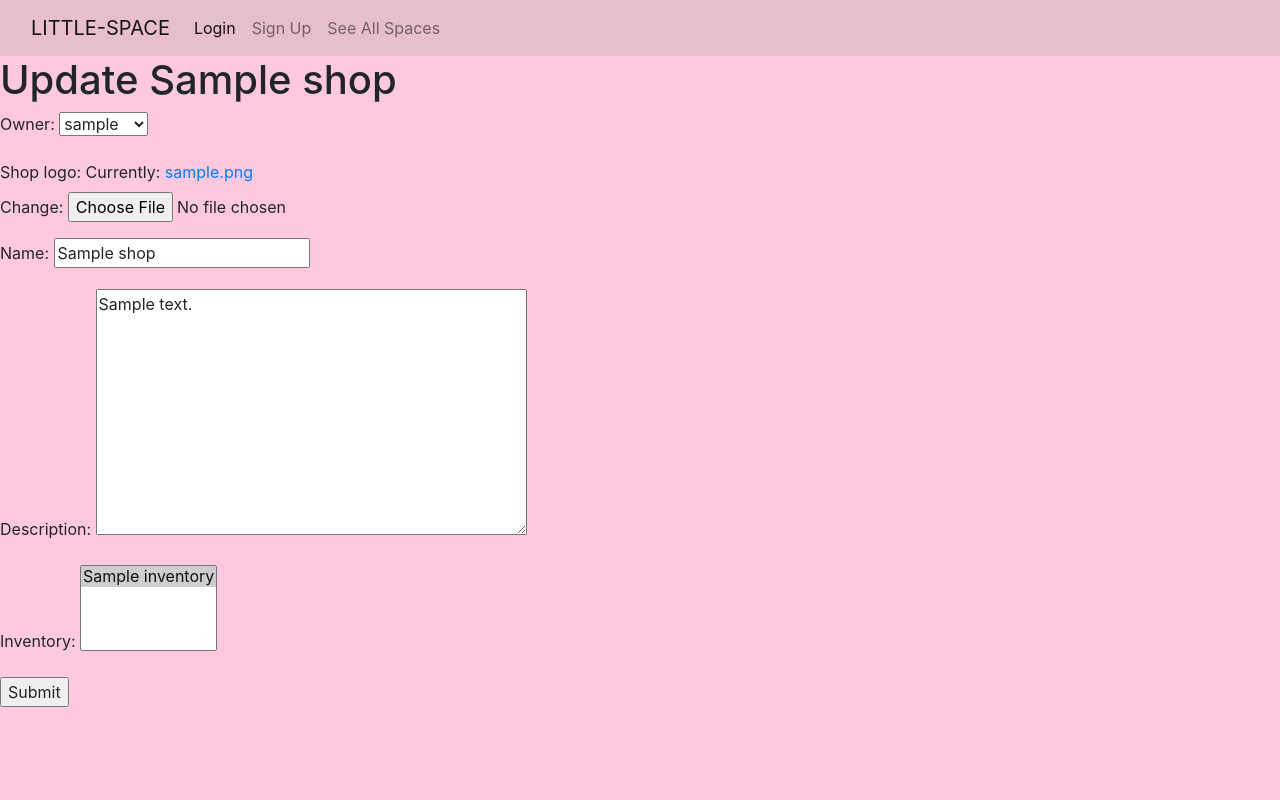
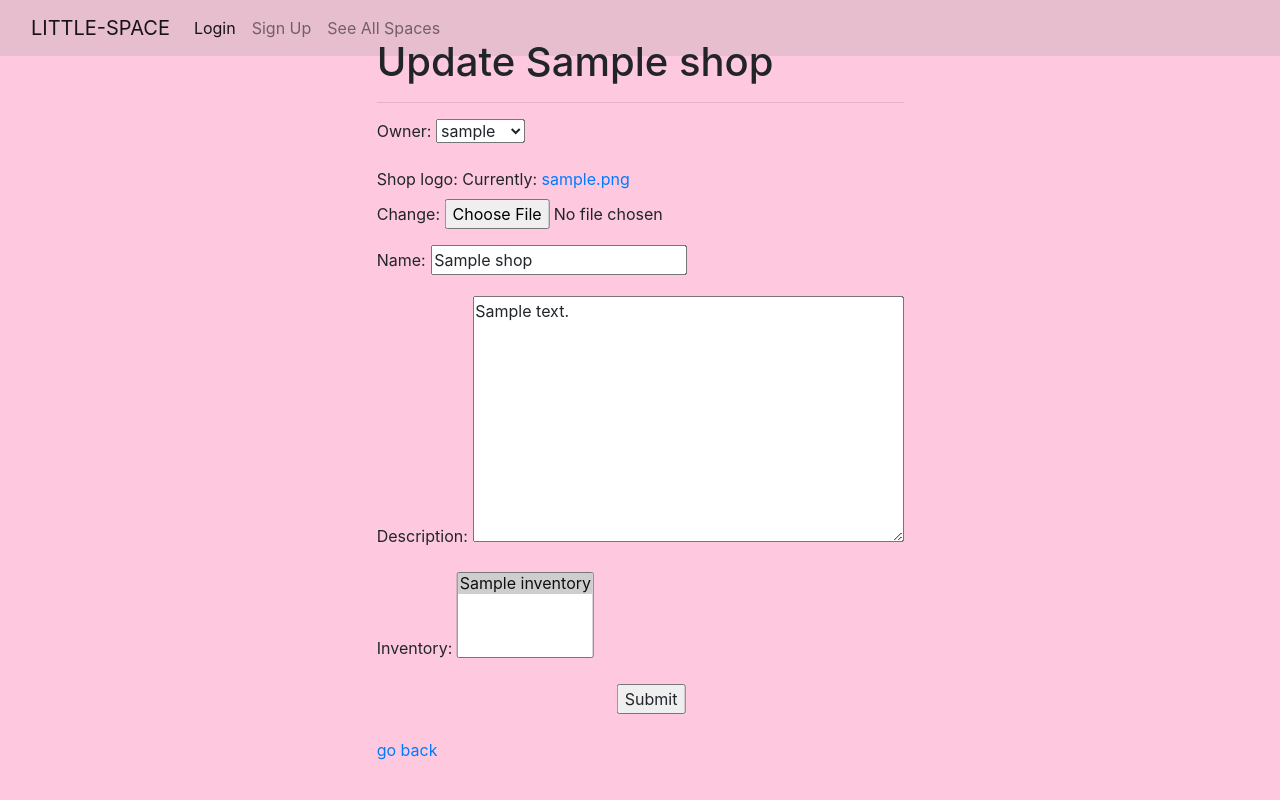
Before and after one commit to imanirak/little-space, a Django app: page /shop/1/update in a window 1280 px wide. Run offline with Django 4.2, Linux system fonts and the light colour scheme; tables that the repository leaves empty hold one stand-in row (values such as "Sample post"); some web fonts are replaced.

Commit message:
update shop page styled

```diff
--- a/shop/templates/shop_detail.html
+++ b/shop/templates/shop_detail.html
@@ -52,9 +52,9 @@
 
   <div class="right text-center">
     {% if shop.owner == user %}
-      <h5> modify {{shop.name}}</h5>
-        <a href="{% url 'shop_update' shop.pk %}"><button>Edit {{shop.name}}</button></a>
-        <a href="{% url 'shop_delete' shop.pk %}"><button>Delete {{shop.name}}</button></a>
+      <h5> Modify {{shop.name}}</h5>
+        <a href="{% url 'shop_update' shop.pk %}"><button class="btn btn-light" >Edit {{shop.name}}</button></a>
+        <a href="{% url 'shop_delete' shop.pk %}"><button class="btn btn-light">Delete {{shop.name}}</button></a>
       </div>
       {% endif %}
 </div>
--- a/shop/templates/shop_update.html
+++ b/shop/templates/shop_update.html
@@ -1,15 +1,32 @@
 {% extends 'base.html' %}
+{% block body %}
 
-{% block body %}
+<div class="center">
+ <div class="one-third column">&nbsp;</div>
+<div class="one-third column">
+
+   <h1 class="header-ls">Update {{shop.name}}</h1>
+   <hr>
+   <form method="post">
+     <!-- Security Feature  -->
+     {% csrf_token %}
+     <!--  Generate inputs  -->
+     {{form.as_p}}
+     <!--  Submit form  -->
+     <div class="left-center">
+      <input type="submit" value="Submit" />
+     </div>
+ </form>
+<br>
+   <a href="{% url 'shop_list' %}">go back</a>
+ </div>
+
+
+<div class="one-third column">&nbsp;</div>
+
+
+</div>
 
 
 
-<h1>Update {{shop.name}}</h1>
-
-<form action="" method="post">
-    {% csrf_token %}
-    {{form.as_p}}
-    <input type="submit" value="Submit" />
-  </form>
-
-  {% endblock %}
+{% endblock %}
```
Also changed, not shown: 300Logo_JlIObG2.png (added).
